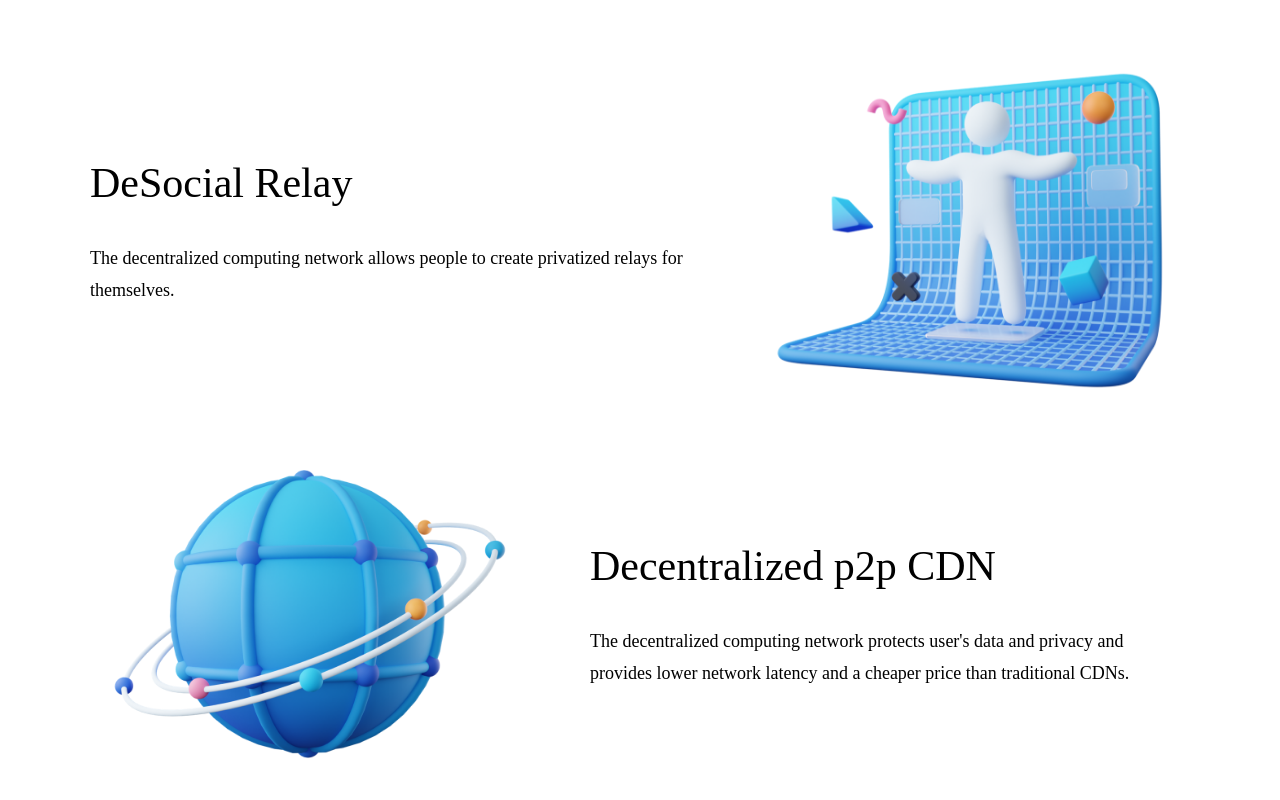
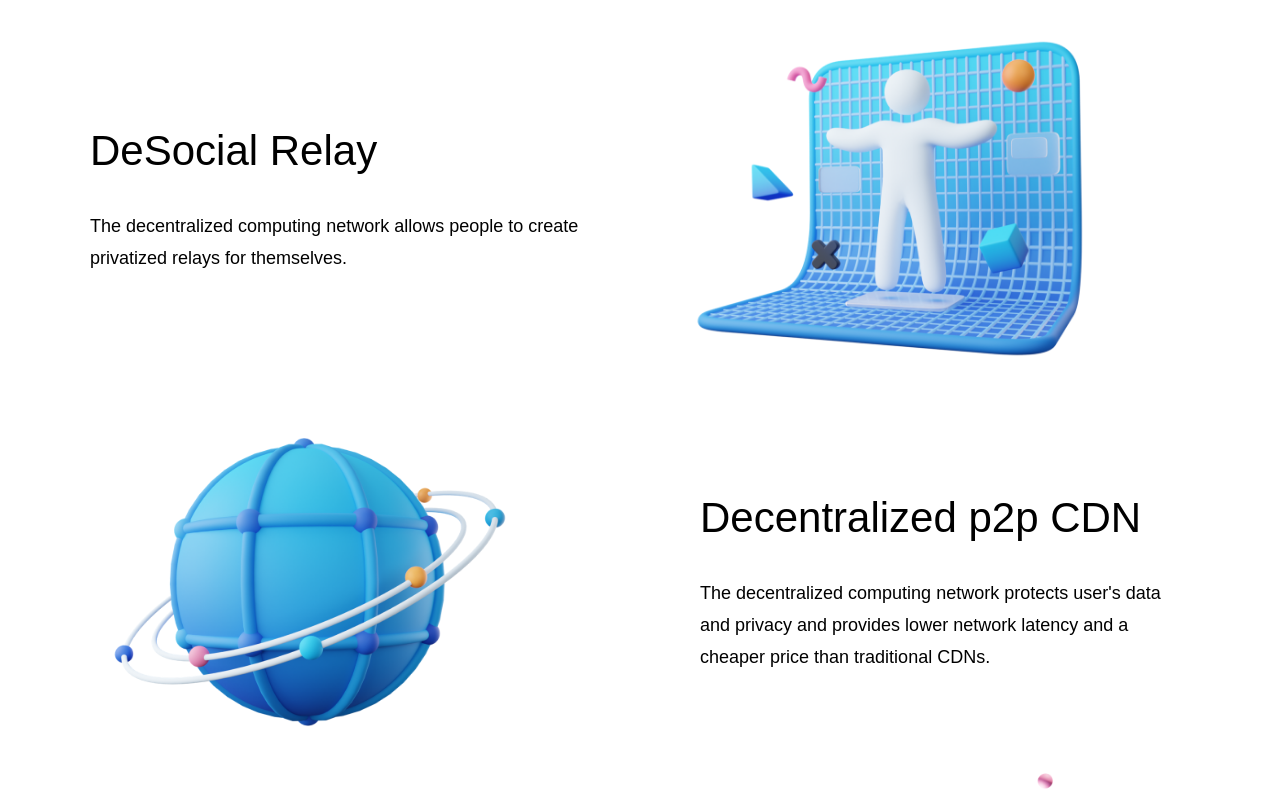
Before and after one commit to luchenqun/apus-website, a Vue app: page / in a window 1280 px wide. Shown: the part 2000-2800 px from the top of the page. Built offline with nearby package versions, Linux system fonts and the light colour scheme.

Commit message:
fix some bug

```diff
--- a/src/views/HomeView.vue
+++ b/src/views/HomeView.vue
@@ -31,7 +31,7 @@
   </div>
 
   <div id="why" class="why-section section">
-    <div v-if="apus.mobile" class="mobile">
+    <div v-if="apus.mobile" class="mobile" style="padding-bottom: 50px;">
       <div class="title" style="margin: 50px 0px 40px">Why Choose <span class="blue">Apus Network</span></div>
       <el-row :gutter="32">
         <el-col :xs="24" :sm="24" :md="24" :lg="24" :xl="24" v-for="item in reasons" :key="item.title" style="padding: 0px 32px 16px 32px;">
@@ -266,6 +266,11 @@ const apus = useApusStore()
   .title,
   .desc {
     text-align: center;
+    /* font-family: PingFangSC-Medium; */
+    font-size: 20px;
+    color: #000000;
+    line-height: 32px;
+    font-weight: 500;
   }
 }
 
@@ -274,6 +279,8 @@ const apus = useApusStore()
   .title,
   .desc {
     text-align: center;
+    font-size: 20px;
+    font-weight: 500;
   }
 }
 
@@ -356,6 +363,7 @@ const apus = useApusStore()
     .desc {
       margin: 10px 64px;
       font-size: 18px;
+      font-weight: 500;
     }
   }
   .solution-section-item {
@@ -368,20 +376,19 @@ const apus = useApusStore()
         text-align: center;
       }
       .left {
-        width: 440px;
+        width: 50%;
         display: flex;
-        align-items: center;
+        /* align-items: center;
         justify-content: center;
-        text-align: justify;
+        text-align: justify; */
         margin: 0px;
         img {
-          margin: 15px;
           width: 440px;
           height: 100%;
-          margin: 0px;
         }
       }
       .right {
+        width: 50%;
         flex: 1;
         display: flex;
         align-items: center;
@@ -391,7 +398,7 @@ const apus = useApusStore()
         .solution-text {
           .title {
             text-align: left;
-            font-family: PingFangSC-Medium;
+            /* font-family: PingFangSC-Medium; */
             font-size: 42px;
             color: #000000;
             line-height: 54px;
@@ -400,7 +407,7 @@ const apus = useApusStore()
           }
           .desc {
             text-align: left;
-            font-family: PingFangSC-Medium;
+            /* font-family: PingFangSC-Medium; */
             font-size: 18px;
             color: #000000;
             line-height: 32px;
@@ -418,6 +425,7 @@ const apus = useApusStore()
         text-align: center;
       }
       .left {
+        width: 50%;
         display: flex;
         flex: 1 1 auto;
         align-items: center;
@@ -427,7 +435,7 @@ const apus = useApusStore()
         .solution-text {
           .title {
             text-align: left;
-            font-family: PingFangSC-Medium;
+            /* font-family: PingFangSC-Medium; */
             font-size: 42px;
             color: #000000;
             line-height: 54px;
@@ -436,7 +444,7 @@ const apus = useApusStore()
           }
           .desc {
             text-align: left;
-            font-family: PingFangSC-Medium;
+            /* font-family: PingFangSC-Medium; */
             font-size: 18px;
             color: #000000;
             line-height: 32px;
@@ -445,17 +453,15 @@ const apus = useApusStore()
         }
       }
       .right {
-        width: 440px;
+        width: 50%;
         display: flex;
-        align-items: center;
+        /* align-items: center;
         justify-content: center;
-        text-align: justify;
+        text-align: justify; */
         margin: 0px;
         img {
-          margin: 15px;
           width: 440px;
           height: 100%;
-          margin: 0px;
         }
       }
     }
@@ -488,7 +494,7 @@ const apus = useApusStore()
     .title {
       text-align: left;
       margin-bottom: 10px;
-      font-family: PingFangSC-Medium;
+      /* font-family: PingFangSC-Medium; */
       font-size: 20px;
       color: #1024f0;
       line-height: 20px;
@@ -497,7 +503,7 @@ const apus = useApusStore()
     .desc {
       text-align: left;
       margin: 20px 20px 0px 0px;
-      font-family: PingFangSC-Medium;
+      /* font-family: PingFangSC-Medium; */
       font-size: 18px;
       color: #000000;
       line-height: 32px;
@@ -552,6 +558,12 @@ const apus = useApusStore()
       .desc {
         text-align: right;
         margin-right: 25px;
+        margin-top: 8px;
+        font-size: 16px;
+        color: #000000;
+        letter-spacing: 0;
+        line-height: 16px;
+        font-weight: 500;
       }
     }
   }
@@ -717,7 +729,7 @@ const apus = useApusStore()
       .desc {
         text-align: left;
         margin: -5px 20px 10px 20px;
-        font-family: PingFangSC-Medium;
+        /* font-family: PingFangSC-Medium; */
         font-size: 15px;
         color: #000000;
         line-height: 24px;
```
